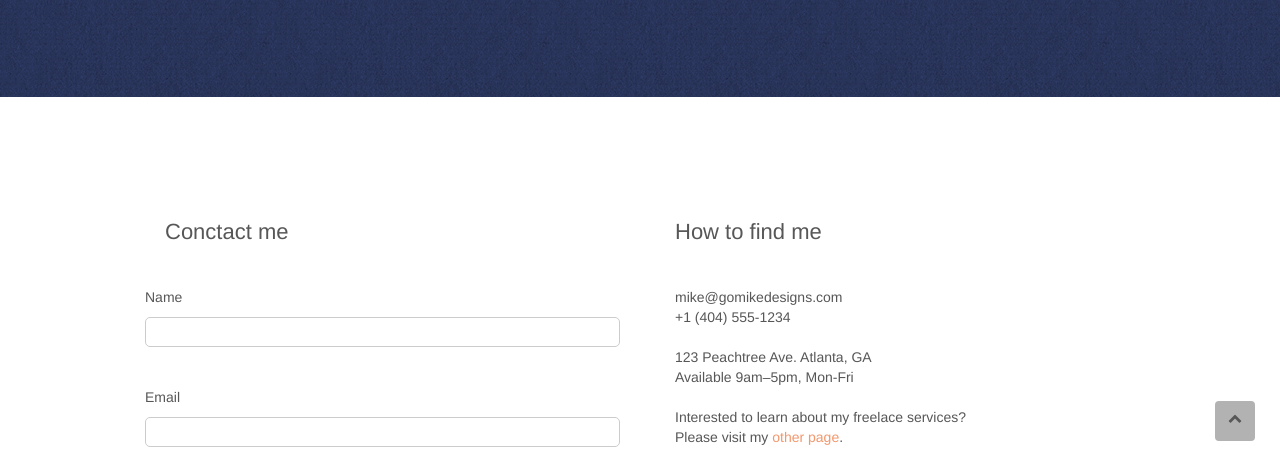
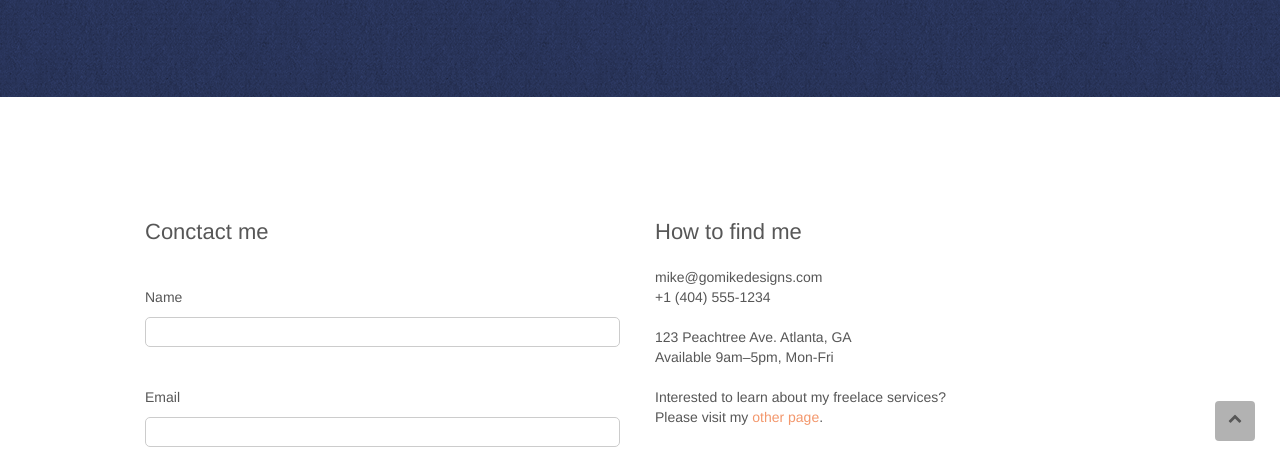
Before and after one commit to dimadeloseros1/Project-4, a plain HTML site: page page2.html in a window 1280 px wide. Shown: the part 334-798 px from the top of the page. Drawn offline with Linux system fonts and the light colour scheme.

Commit message:
margin change

```diff
--- a/style.css
+++ b/style.css
@@ -455,12 +455,8 @@ h2 {
 
 
 }
-.col-sm-6 p {
-    margin: 40px 20px 0px;
-}
-.col-sm-6 h2 {
-    margin: 20px;
-}
+
+
 
 .nav > li > .dropdown a {
     background: none!important;
```
